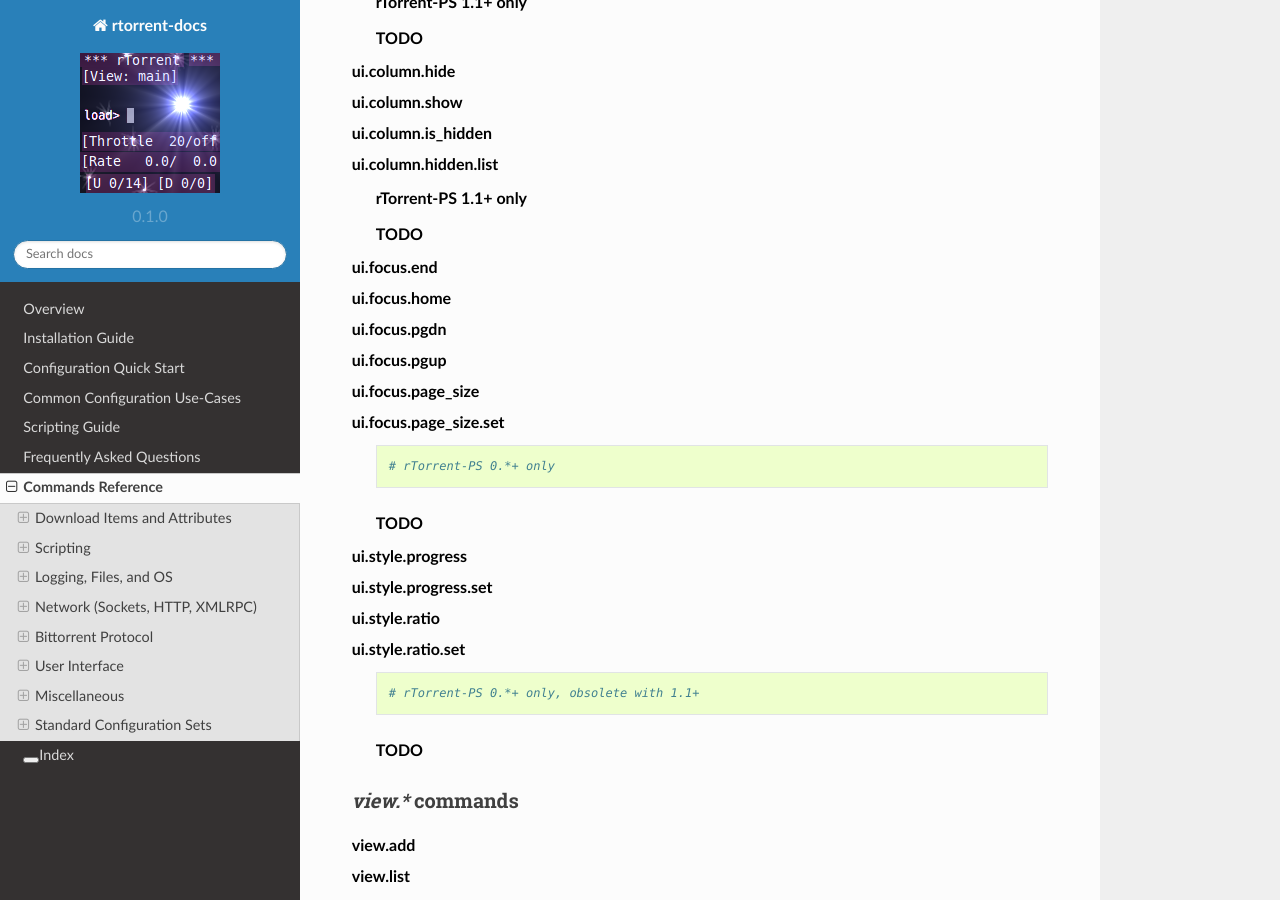
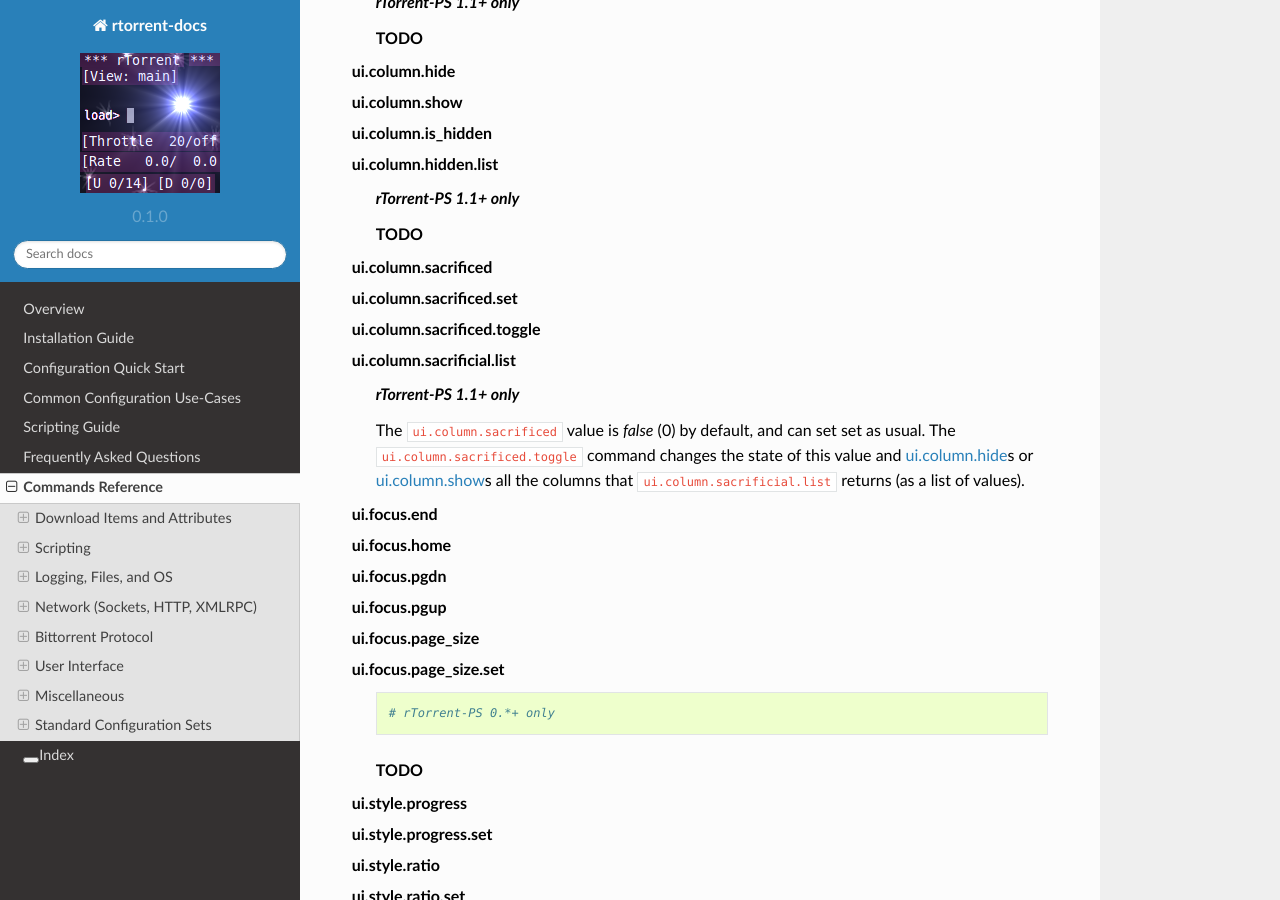
Before and after one commit to rtorrent-community/rtorrent-docs, a Sphinx documentation site: the page built from docs/cmd-ref.rst, in a window 1280 px wide and 900 px high, scrolled down 74431 px. Built offline with Sphinx 7.4.7 and the Read the Docs theme 2.0.0, drawn with Linux system fonts in a browser that asks for light colours.

Commit message:
add ui.column.sacrificed* / ui.column.sacrificial.list docs

```diff
--- a/docs/include-cmd-ui.rst
+++ b/docs/include-cmd-ui.rst
@@ -147,14 +147,14 @@
     ui.canvas_color
     ui.canvas_color.set
 
-        **rTorrent-PS 1.1+ only**
+        .. rubric:: *rTorrent-PS 1.1+ only*
 
         **TODO**
 
 
     ui.column.render
 
-        **rTorrent-PS 1.1+ only**
+        .. rubric:: *rTorrent-PS 1.1+ only*
 
         **TODO**
 
@@ -164,9 +164,23 @@
     ui.column.is_hidden
     ui.column.hidden.list
 
-        **rTorrent-PS 1.1+ only**
+        .. rubric:: *rTorrent-PS 1.1+ only*
 
         **TODO**
+
+
+    ui.column.sacrificed
+    ui.column.sacrificed.set
+    ui.column.sacrificed.toggle
+    ui.column.sacrificial.list
+
+        .. rubric:: *rTorrent-PS 1.1+ only*
+
+        The ``ui.column.sacrificed`` value is *false* (0) by default,
+        and can set set as usual.
+        The ``ui.column.sacrificed.toggle`` command changes the state of this value
+        and :term:`ui.column.hide`\ s or :term:`ui.column.show`\ s all the columns
+        that ``ui.column.sacrificial.list`` returns (as a list of values).
 
 
     ui.focus.end
```
